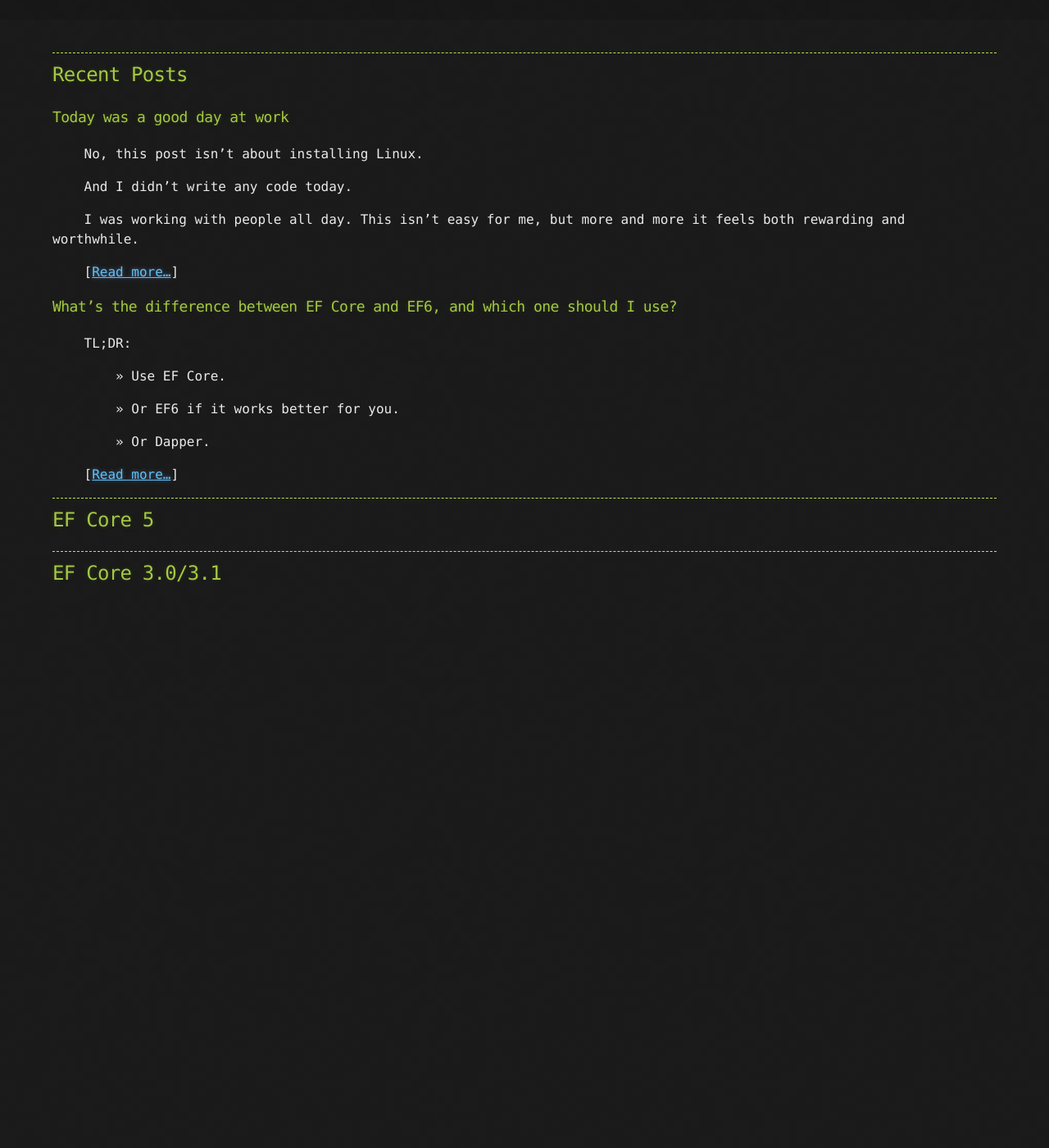
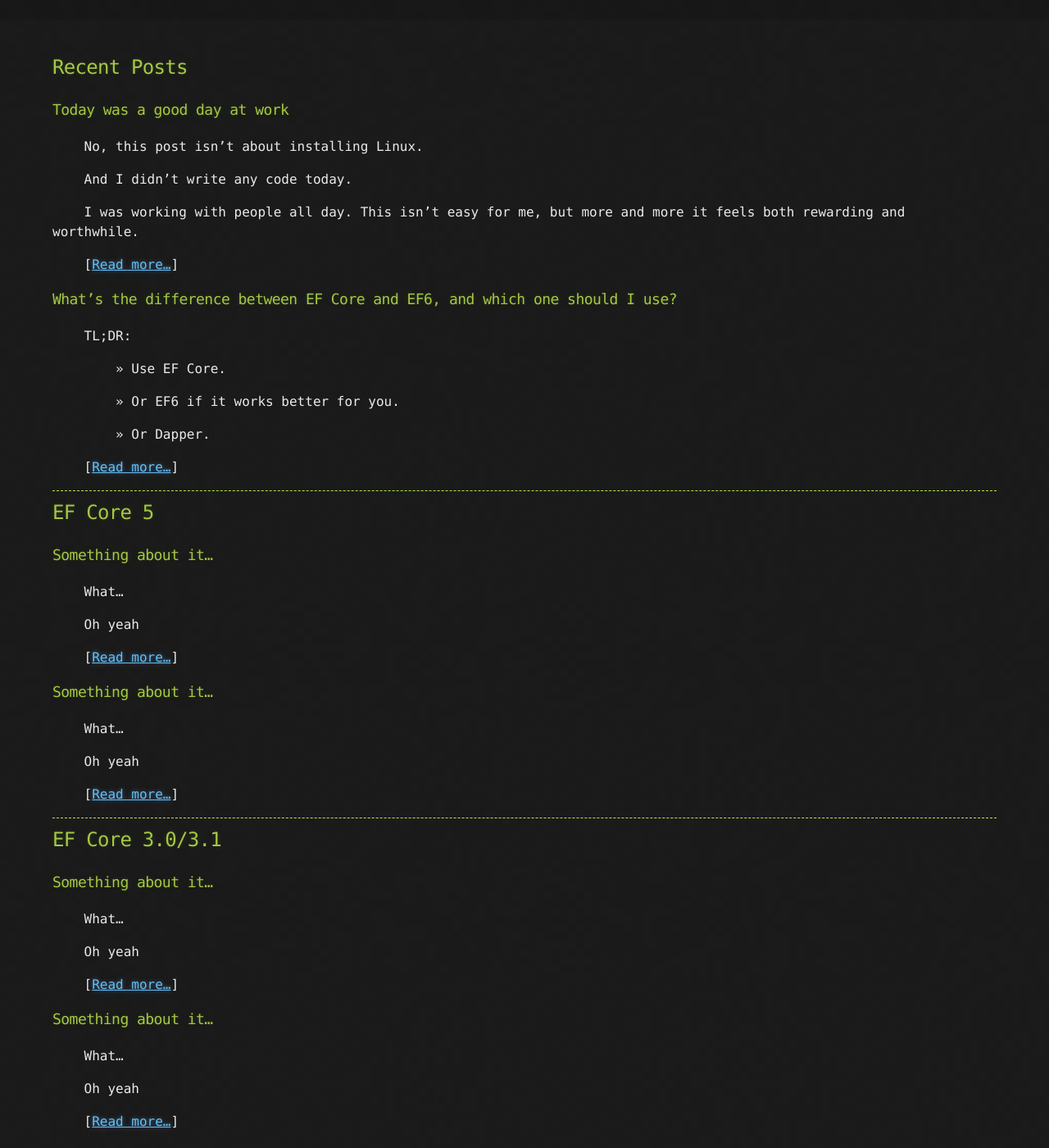
Before and after one commit to ajcvickers/ajcvickers.github.io, a Jekyll site: the page built from index.md, in a window 1280 px wide and 1400 px high, scrolled down 108 px. Shown: the whole window at 82% size. Built offline with Jekyll 4.4.1, drawn with Linux system fonts in a browser that asks for light colours; our own code applies the rules of GitHub Pages for plain Markdown files; before the commit the page ends 900 px from its top, so only the background shows below that.

Commit message:
Dummy content

```diff
--- a/index.md
+++ b/index.md
@@ -1,7 +1,5 @@
 ---
 layout: default
----
-
 ---
 
 ## Recent Posts
@@ -34,6 +32,38 @@
 
 ## EF Core 5
 
+### Something about it...
+
+&nbsp;&nbsp;&nbsp;&nbsp;What...
+
+&nbsp;&nbsp;&nbsp;&nbsp;Oh yeah
+
+&nbsp;&nbsp;&nbsp;&nbsp;[[Read more...](_posts/2020-01-29-coreor6.md)]
+
+### Something about it...
+
+&nbsp;&nbsp;&nbsp;&nbsp;What...
+
+&nbsp;&nbsp;&nbsp;&nbsp;Oh yeah
+
+&nbsp;&nbsp;&nbsp;&nbsp;[[Read more...](_posts/2020-01-29-coreor6.md)]
+
 ---
 
 ## EF Core 3.0/3.1
+
+### Something about it...
+
+&nbsp;&nbsp;&nbsp;&nbsp;What...
+
+&nbsp;&nbsp;&nbsp;&nbsp;Oh yeah
+
+&nbsp;&nbsp;&nbsp;&nbsp;[[Read more...](_posts/2020-01-29-coreor6.md)]
+
+### Something about it...
+
+&nbsp;&nbsp;&nbsp;&nbsp;What...
+
+&nbsp;&nbsp;&nbsp;&nbsp;Oh yeah
+
+&nbsp;&nbsp;&nbsp;&nbsp;[[Read more...](_posts/2020-01-29-coreor6.md)]
```
